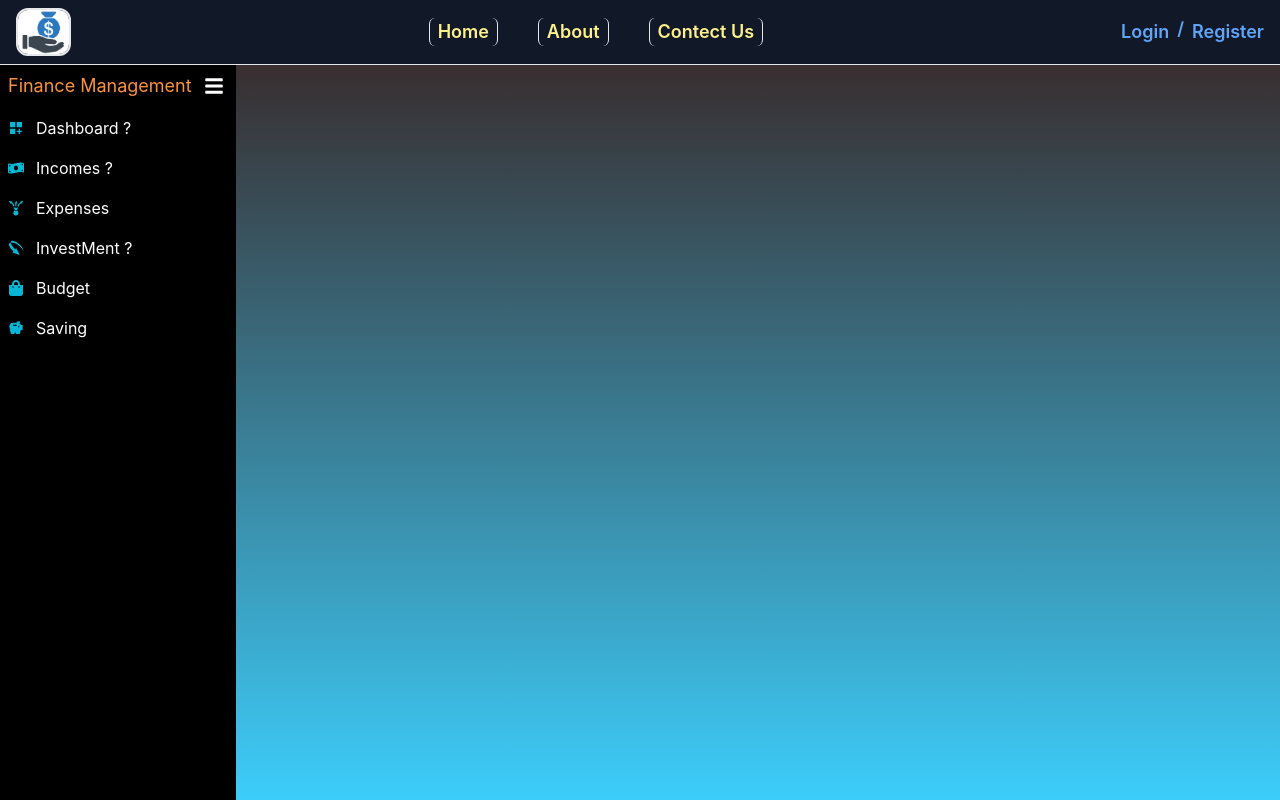
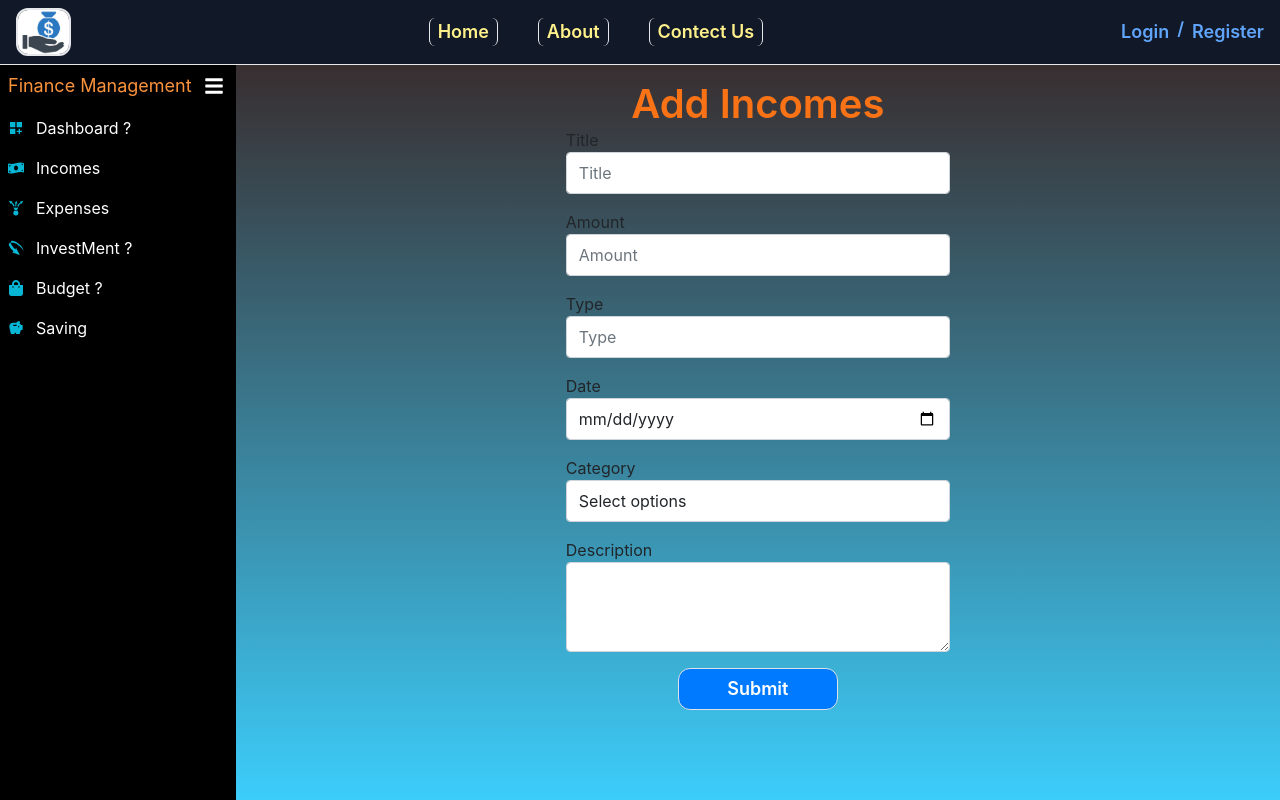
Before and after one commit to opmenaria/Finance-Management-Frontend, a React (Create React App) app: page /income in a window 1280 px wide. Built offline with nearby package versions, Linux system fonts and the light colour scheme.

Commit message:
income page added

```diff
--- a/src/App.js
+++ b/src/App.js
@@ -9,6 +9,7 @@ import Expense from './components/Expense';
 import Form from './components/Saving';
 import Sidebar from './components/Sidebar';
 import Saving from './components/Saving';
+import Income from './components/Income';
 
 function App() {
   const [loggedIn, setLoggedIn] = useState()
@@ -27,6 +28,7 @@ function App() {
               <Route path='/budget' element={<Budget />} />
               <Route path='/expense' element={<Expense />} />
               <Route path='/saving' element={<Saving />} />
+              <Route path='/income' element={<Income />} />
               {/* <Route path='/Form' element={<Income/>} /> */}
 
               {/* <Route path='/productList' element={<ProductList/>}/> */}
--- a/src/components/Expense.js
+++ b/src/components/Expense.js
@@ -16,8 +16,9 @@ function Expense() {
     type: "",
     date: "",
     category: "",
-    description: "",
+    description: ""
   });
+
   const handleOnChange = (event) => {
     setInputState({ ...inputState, [event.target.name]: event.target.value });
   };
--- /dev/null
+++ b/src/components/Income.js
@@ -0,0 +1,179 @@
+import React from "react";
+import styled from "styled-components";
+import { useState } from "react";
+import axios from 'axios'
+// import { useNavigate } from 'react-router-dom';
+
+const element_style = {
+    fontSize: "2.5rem",
+    textAlign: "center",
+};
+function Income() {
+    // const navigate = useNavigate()
+    const [inputState, setInputState] = useState({
+        title: '',
+        amount: '',
+        type: '',
+        date: '',
+        category: '',
+        description: '',
+    });
+
+    const handleOnChange = (event) => {
+        setInputState({ ...inputState, [event.target.name]: event.target.value });
+    };
+
+    const handleOnSubmit = async (e) => {
+        e.preventDefault();
+        try {
+            console.log(inputState);
+            const response = await axios.post('http://localhost:5000/transactions/add-income', inputState);
+            if (response.status === 200) {
+                console.log('Income added successfully');
+                console.log(response.data);
+                // navigate('/')
+
+            } else {
+                console.log('Income addition failed');
+            }
+        } catch (err) {
+            console.error('Error:', err);
+        }
+
+        setInputState({ title: "", amount: "", type: "", date: "", category: "", description: "", })
+    };
+    return (
+
+        <div className="form">
+            <h1 className=" text-orange-500 font-semibold" style={element_style}>Add Incomes</h1>
+            <FormStyled onSubmit={handleOnSubmit}>
+                <div className="form-group">
+                    <label htmlFor="title">Title</label>
+                    <input
+                        value={inputState.title}
+                        type="text"
+                        className="form-control w-96"
+                        name="title"
+                        id="title"
+                        placeholder="Title"
+                        onChange={handleOnChange}
+                    />
+                </div>
+                <div className="form-group">
+                    <label htmlFor="amount">Amount</label>
+                    <input
+                        value={inputState.amount}
+                        type="number"
+                        className="form-control w-96"
+                        name="amount"
+                        id="amount"
+                        placeholder="Amount"
+                        onChange={handleOnChange}
+                    />
+                </div>
+                <div className="form-group">
+                    <label htmlFor="amount">Type</label>
+                    <input
+                        value={inputState.type}
+                        type="text"
+                        className="form-control w-96"
+                        name="type"
+                        id="type"
+                        placeholder="Type"
+                        onChange={handleOnChange}
+                    />
+                </div>
+                <div className="form-group">
+                    <label htmlFor="date">Date</label>
+                    <input
+                        value={inputState.date}
+                        type="date"
+                        className="form-control w-96"
+                        name="date"
+                        id="date"
+                        placeholder="Date"
+                        onChange={handleOnChange}
+                    />
+                </div>
+                <div className="form-group">
+                    <label htmlFor="category">Category</label>
+                    <select
+                        value={inputState.category}
+                        className="form-control w-96"
+                        name="category"
+                        id="category"
+                        onChange={handleOnChange}
+                    >
+                        <option value="disabled">Select options</option>
+                        <option value="salary">Salary</option>
+                        <option value="freelancing">Freelancing</option>
+                        <option value="investment">Investment</option>
+                        <option value="bank">Bank</option>
+                        <option value="other">Other</option>
+                    </select>
+                </div>
+
+                <div className="form-group">
+                    <label htmlFor="textarea">Description</label>
+                    <textarea
+                        value={inputState.description}
+                        className="form-control w-96"
+                        name="description"
+                        id="description"
+                        rows="3"
+                        onChange={handleOnChange}
+                    ></textarea>
+                </div>
+                <button type="submit" className="btn btn-primary border font-semibold text-lg mx-auto"> Submit
+                </button>
+            </FormStyled>
+        </div>
+    );
+}
+const FormStyled = styled.form`
+  display: flex;
+  flex-direction: column;
+  max-width: 400px;
+  margin: 0 auto;
+  margin-bottom: 15px;
+  .form-group {
+    margin-bottom: 1rem;
+  }
+
+  .form-control {
+    padding: 0.5rem 0.75rem;
+    border: 1px solid #ced4da;
+    border-radius: 0.25rem;
+    transition: border-color 0.15s ease-in-out, box-shadow 0.15s ease-in-out;
+
+    &:focus {
+      outline: none;
+      border-color: #80bdff;
+      box-shadow: 0 0 0 0.2rem rgba(0, 123, 255, 0.25);
+    }
+  }
+  .selects {
+    display: flex;
+    justify-content: flex-end;
+    select {
+      color: rgba(34, 34, 96, 0.4);
+      &:focus,
+      &:active {
+        color: rgba(34, 34, 96, 1);
+      }
+    }
+  }
+  .btn-primary {
+    background-color: #007bff;
+    border-color: #007bff;
+    border-radius: 12px;
+    margin-bottom: 4px;
+    width: 20vh;
+    &:hover {
+      background-color: #0069d9;
+      border-color: #0062cc;
+    }
+  }
+`;
+
+export default Income;
--- a/src/components/Saving.js
+++ b/src/components/Saving.js
@@ -22,11 +22,9 @@ function Form() {
   const navigate = useNavigate()
   const [showAlert, setShowAlert] = useState(false);
   const [inputState, setInputState] = useState({
-    userId: "",
     type: "",
     amount: "",
     description: "",
-    createdAt: "",
   });
 
   const handleOnChange = (event) => {
@@ -37,20 +35,18 @@ function Form() {
     event.preventDefault();
 
     if (validateForm()) {
+      console.log(inputState);
       await axios.post("http://localhost:5000/savings", inputState)
         .then((response) => {
-          console.log(inputState);
           console.log("Form Submitted:", response);
 
           setInputState({
-            user_Id: "",
             type: "",
             amount: "",
             description: "",
-            createdAt: "",
 
           });
-          navigate('/Saving_table');
+          // navigate('/Saving_table');
 
         })
         .catch((error) => {
@@ -86,18 +82,6 @@ function Form() {
       )}
       <FormStyled onSubmit={handleOnSubmit}>
         <div className="form-group">
-          <label htmlFor="id">User Id</label>
-          <input
-            type="number"
-            className="form-control"
-            id="id"
-            name="userId"
-            placeholder="User Id"
-            value={inputState.userId}
-            onChange={handleOnChange}
-          />
-        </div>
-        <div className="form-group">
           <label htmlFor="type">Type</label>
           <input
             type="text"
@@ -126,11 +110,13 @@ function Form() {
           <label htmlFor="textarea">Description</label>
           <textarea
             className="form-control"
-            id="textarea"
+            id="description"
+            name="description"
             rows="3"
+            value={inputState.description}
             onChange={handleOnChange}
           ></textarea>
-          <div className="form-group">
+          {/* <div className="form-group">
             <label htmlFor="date">Created At</label>
             <input
               type="date"
@@ -141,7 +127,7 @@ function Form() {
               value={inputState.createdAt}
               onChange={handleOnChange}
             />
-          </div>
+          </div> */}
         </div>
         <button type="submit" className="btn btn-primary border font-semibold text-lg mx-auto"> Submit
         </button>
@@ -151,8 +137,8 @@ function Form() {
       <table className="table">
         <thead className="thead-light">
           <tr>
-            <th scope="col">#</th>
-            <th scope="col">User Id</th>
+            {/* <th scope="col">#</th> */}
+            {/* <th scope="col">User Id</th> */}
             <th scope="col">Type</th>
             <th scope="col">Amount</th>
             <th scope="col">Description</th>
--- a/src/components/Sidebar.js
+++ b/src/components/Sidebar.js
@@ -19,8 +19,8 @@ const Sidebar = ({ children }) => {
             icon: <MdDashboardCustomize />
         },
         {
-            path: "/Form",
-            name: "Incomes ?",
+            path: "/income",
+            name: "Incomes",
             icon: <FaMoneyBillWave />
         },
         {
@@ -35,7 +35,7 @@ const Sidebar = ({ children }) => {
         },
         {
             path: "/Budget",
-            name: "Budget",
+            name: "Budget ?",
             icon: <FaShoppingBag />
         },
         {
```
